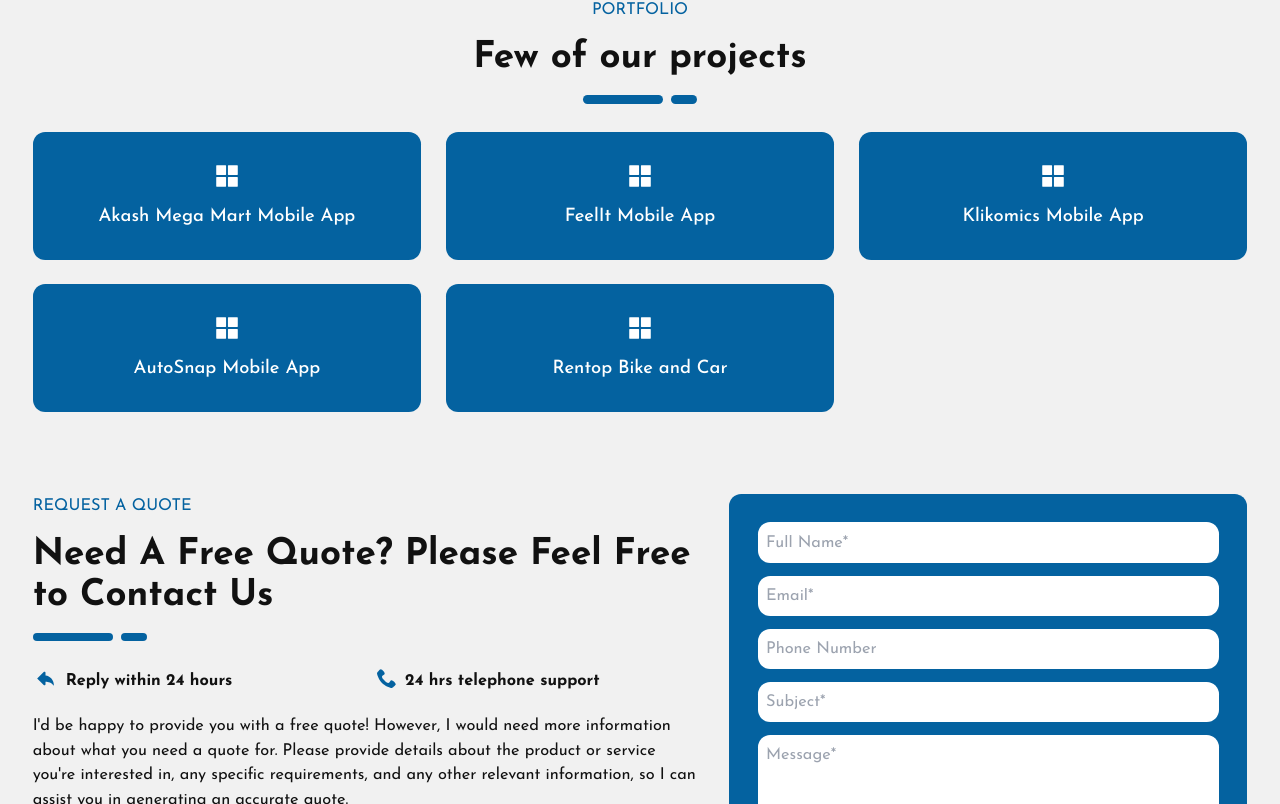
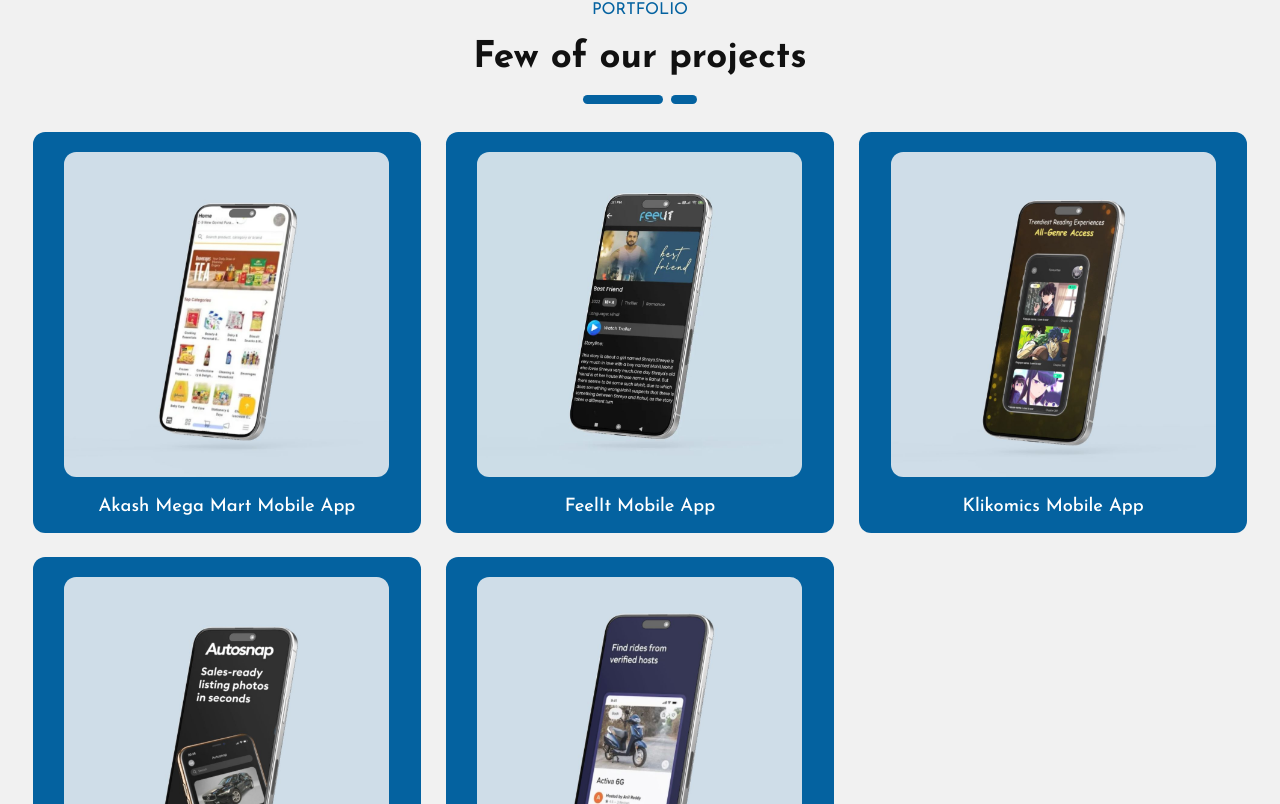
Before and after one commit to remeessalam/qualiscent, a React (Create React App) app: page /app-development in a window 1280 px wide. Shown: the part 4096-4900 px from the top of the page. Built offline with nearby package versions, Linux system fonts and the light colour scheme.

Commit message:
fix some alignment

```diff
--- a/src/Components/LandingPage/Portfolio.jsx
+++ b/src/Components/LandingPage/Portfolio.jsx
@@ -28,12 +28,21 @@
             {data.list.map((item) => (
               <div
                 key={item.title}
-                className="w-full flex flex-col items-center bg-primary hover:bg-secondary hover:scale-x-105 transition-all duration-300 text-white px-5 py-7 gap-3 rounded-xl"
+                className="w-full flex flex-col items-center bg-primary hover:bg-secondary hover:scale-x-105 transition-all duration-300 text-white px-5 pt-5 pb-4 gap-3 rounded-xl"
               >
-                {data.icon}
+                <Link to={item.link} target="_blank" rel="noopener noreferrer">
+                  <img
+                    src={item.img}
+                    alt={item.title}
+                    className="rounded-xl max-h-[295px] sm:max-w-[325px] sm:max-h-[325px]"
+                  />
+                </Link>
+                {/* {selectedCategory.icon} */}
                 <Link
                   to={item.link}
-                  className="text-lg font-medium text-center"
+                  className="text-lg font-medium text-center leading-none mt-2"
+                  target="_blank"
+                  rel="noopener noreferrer"
                 >
                   {item.title}
                 </Link>
--- a/src/Components/Services.jsx
+++ b/src/Components/Services.jsx
@@ -24,7 +24,7 @@
             key={item.id}
             className="relative overflow-hidden group bg-primary/10 px-5 py-10 flex flex-col items-center gap-2 rounded-xl hover:bg-primary/30 transition-all duration-200"
           >
-            <div className="relative rotate-45 group-hover:rotate-0 transition-all duration-200 w-[4rem] h-[4rem] flex justify-center items-center bg-primary/10">
+            <div className="relative rotate-45 group-hover:rotate-0 transition-all duration-200 w-[4rem] h-[4rem] flex justify-center items-center bg-primary/10 rounded-xl">
               <item.icon className="w-[2.5rem] -rotate-45 group-hover:rotate-0 transition-all duration-200 !fill-black  text-white" />
             </div>
             <h1 className="mt-3 text-lg font-bold">{item.title}</h1>
--- a/src/Components/Website/BlogsSection.jsx
+++ b/src/Components/Website/BlogsSection.jsx
@@ -30,7 +30,7 @@
         },
         "(min-width: 1024px)": {
           slides: {
-            perView: 3,
+            perView: 2,
             spacing: 15,
           },
         },
--- a/src/Pages/ContactUs.jsx
+++ b/src/Pages/ContactUs.jsx
@@ -33,7 +33,7 @@
         </div>
         <div className="pt-[3rem] grid md:grid-cols-2 gap-4">
           <div data-aos="fade-up" className="flex gap-3 sm:justify-center">
-            <div className="bg-primary h-full aspect-square flex justify-center items-center p-3">
+            <div className="bg-primary h-full aspect-square flex justify-center items-center p-3 rounded-xl">
               <ImPhone size={25} className="text-white" />
             </div>
             <div className="flex flex-col capitalize">
@@ -61,8 +61,8 @@
             </div>
           </div> */}
           <div data-aos="fade-up" className="flex gap-3 sm:justify-center">
-            <div className="bg-primary h-full aspect-square flex justify-center items-center p-3">
-              <IoMail size={25} className="text-white" />
+            <div className="bg-primary h-full aspect-square flex justify-center items-center p-3 rounded-xl">
+              <IoMail size={25} className="text-white " />
             </div>
             <div className="flex flex-col capitalize">
               <p className="">Email to get free Quote</p>
--- a/src/Pages/ServiceDetails.jsx
+++ b/src/Pages/ServiceDetails.jsx
@@ -11,7 +11,10 @@
 
   return (
     <>
-      <ServiceDetailsBanner banner={data.detailsPage.banner} title={title} />
+      <ServiceDetailsBanner
+        banner={data.detailsPage.banner}
+        title={data.title}
+      />
       <div className="wrapper pt-[5rem] space-y-5">
         <h1 className="section-heading">{data.title}</h1>
         {/* <img
```
Lines whose indentation alone changed are shown as unchanged.
